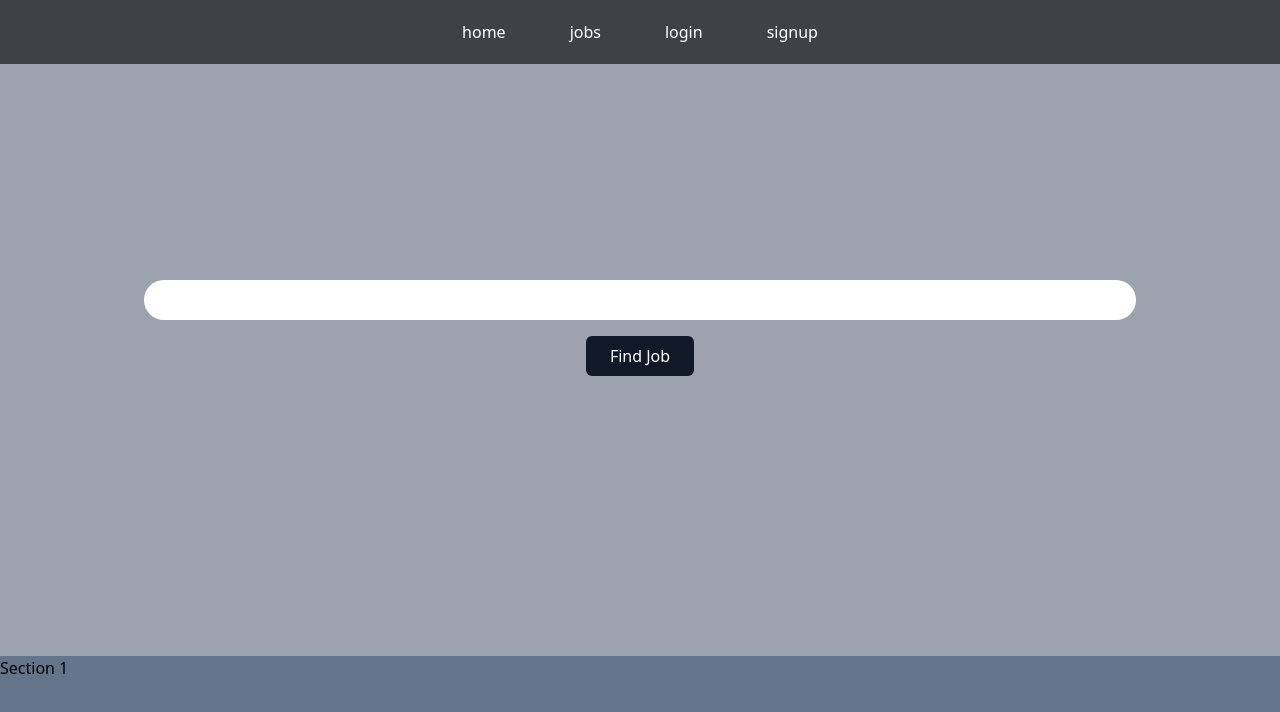
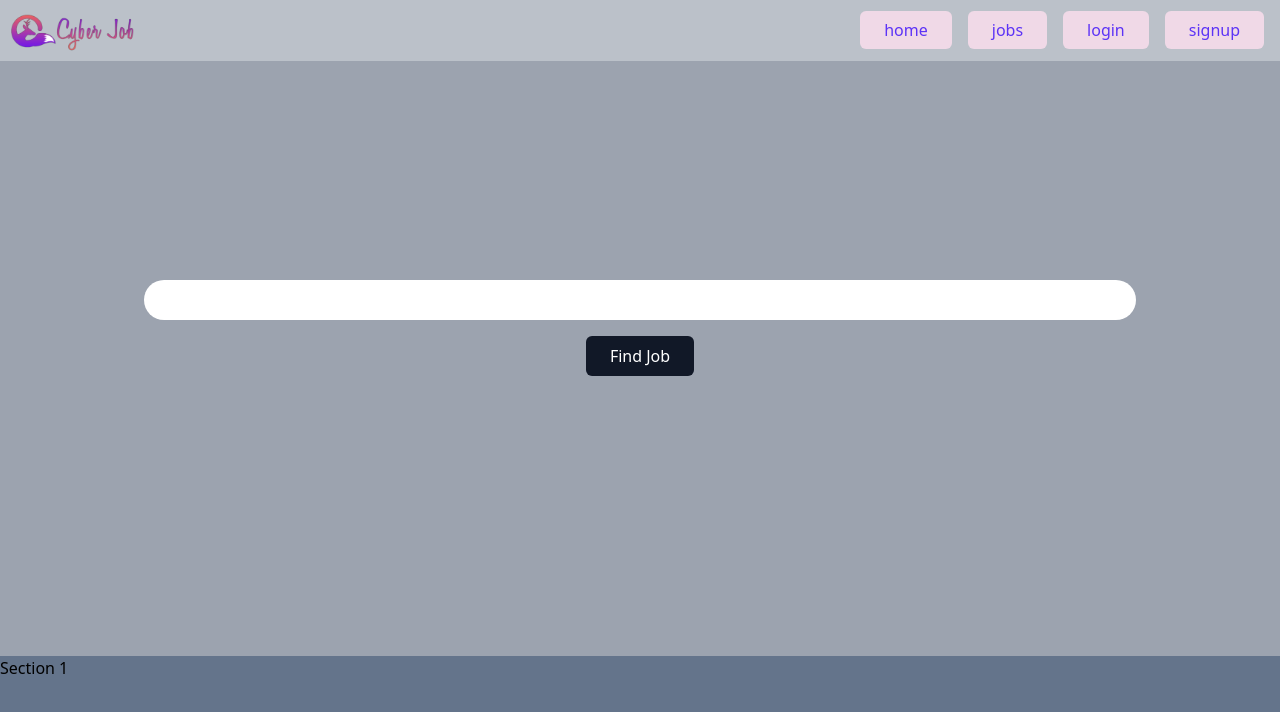
Before and after one commit to billionstars/frontend-find-jobs, a React (Vite) app: page / in a window 1280 px wide. Shown: the top 712 px of the page. Built offline with nearby package versions, Linux system fonts and the light colour scheme.

Commit message:
include react-icons

```diff
--- a/package.json
+++ b/package.json
@@ -10,6 +10,7 @@
   "dependencies": {
     "react": "^18.0.0",
     "react-dom": "^18.0.0",
+    "react-icons": "^4.3.1",
     "react-router-dom": "^6.3.0"
   },
   "devDependencies": {
--- a/src/App.jsx
+++ b/src/App.jsx
@@ -8,6 +8,11 @@ import Jobs from "./pages/Jobs";
 import Signup from "./pages/Signup";
 import Error404 from "./pages/Error404"
 
+import {FaHome,FaUser} from "react-icons/fa"
+import {MdWork} from "react-icons/md"
+import {IoIosCreate} from "react-icons/io"
+
+
 
 function App() {
 
@@ -15,22 +20,26 @@ function App() {
     {
       id:1,
       name:"home",
-      path:"/home"
+      path:"/home",
+      icon: <FaHome />
     },
     {
       id:2,
       name:"jobs",
-      path:"/jobs"
+      path:"/jobs",
+      icon: <MdWork />
     },
     {
       id:3,
       name:"login",
-      path:"/login"
+      path:"/login",
+      icon: <FaUser />
     },
     {
       id:4,
       name:"signup",
-      path:"/signup"
+      path:"/signup",
+      icon: <IoIosCreate />
     }
 ]
 
--- /dev/null
+++ b/src/assets/images.jsx
@@ -0,0 +1,12 @@
+import logo from "./img/logo_cyber_job.png"
+
+
+export default {
+    logo:[
+        {
+            id:1,
+            img:logo,
+            alt:"logo Cyber Job"
+        }
+    ]
+}
--- a/src/components/BottomNav.jsx
+++ b/src/components/BottomNav.jsx
@@ -5,13 +5,13 @@ const BottomNav = ({listLinks}) => {
 
   return (
       <>
-        <div className='w-full h-auto bg-black text-white p-2 fixed left-0 bottom-0 shadow-md flex justify-center items-center lg:hidden'>
+        <div className='w-full bg-black text-white p-2 fixed left-0 bottom-0 shadow-md flex justify-center items-center lg:hidden'>
             <ol className='w-full flex justify-center items-center'>
                 {
                     listLinks.map((item)=>(
-                        <li key={item.id}>
-                            <Link to={item.path} className='mx-2 hover:bg-gray-700 px-6 py-2 rounded-md'>
-                                {item.name}
+                        <li key={item.id} className="flex justify-center items-center mx-2">
+                            <Link to={item.path} className='text-5xl hover:text-rosa/80'>
+                                {item.icon}
                             </Link>
                         </li>
                     ))
--- a/src/components/Navbar.jsx
+++ b/src/components/Navbar.jsx
@@ -1,22 +1,28 @@
 import React from 'react'
+import images from '../assets/images'
 import { Link } from 'react-router-dom'
 
 const Navbar = ({listLinks}) => {
 
 
   return (
-    <nav className='hidden w-full h-16 p-2 bg-black/60 text-white fixed z-10 lg:flex'>
-      <ol className='w-full flex justify-center items-center'>
+    <nav className='hidden w-full h-auto p-2 bg-gray-300/60 text-white fixed z-10 lg:flex'>
+      <div className='w-full mx-auto flex justify-around'>
+        <div>
+          <img className='w-36' src={images.logo[0].img} alt={images.logo[0].alt} />
+        </div>
+        <ol className='w-full flex justify-end items-center'>
             {
                 listLinks.map((item)=>(
                     <li key={item.id}>
-                      <Link to={item.path} className='mx-2 hover:bg-gray-700 px-6 py-2 rounded-md'>
+                        <Link to={item.path} className='mx-2 bg-lila text-azul hover:bg-rosa hover:text-white transition-all duration-200 px-6 py-2 rounded-md'>
                             {item.name}
                         </Link>
                     </li>
                 ))
             }
         </ol>
+      </div>
     </nav>
   )
 }
--- a/tailwind.config.js
+++ b/tailwind.config.js
@@ -1,7 +1,14 @@
 module.exports = {
   content: ["./src/**/*.{js,jsx,ts,tsx}"],
   theme: {
-    extend: {},
+    extend: {
+      colors:{
+        'lila': '#F0D9E7',
+        'rosa': '#FF94CC',
+        'morado': '#A239EA',
+        'azul': '#5C33F6',
+      }
+    },
   },
   plugins: [],
 };
```
Also changed, not shown: src/assets/img/logo_cyber_job.png (added), 1 other file (tests, documents, lock files or other folders). Lines whose indentation alone changed are shown as unchanged.
